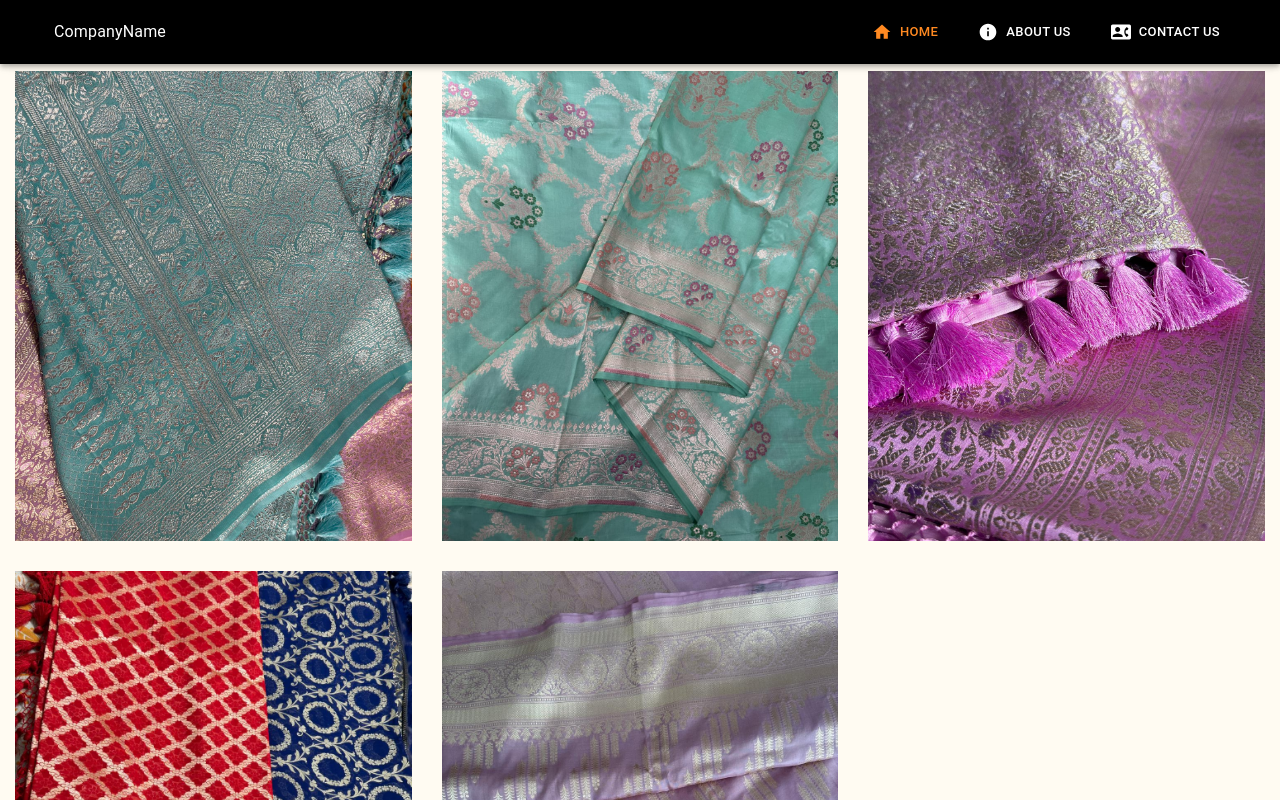
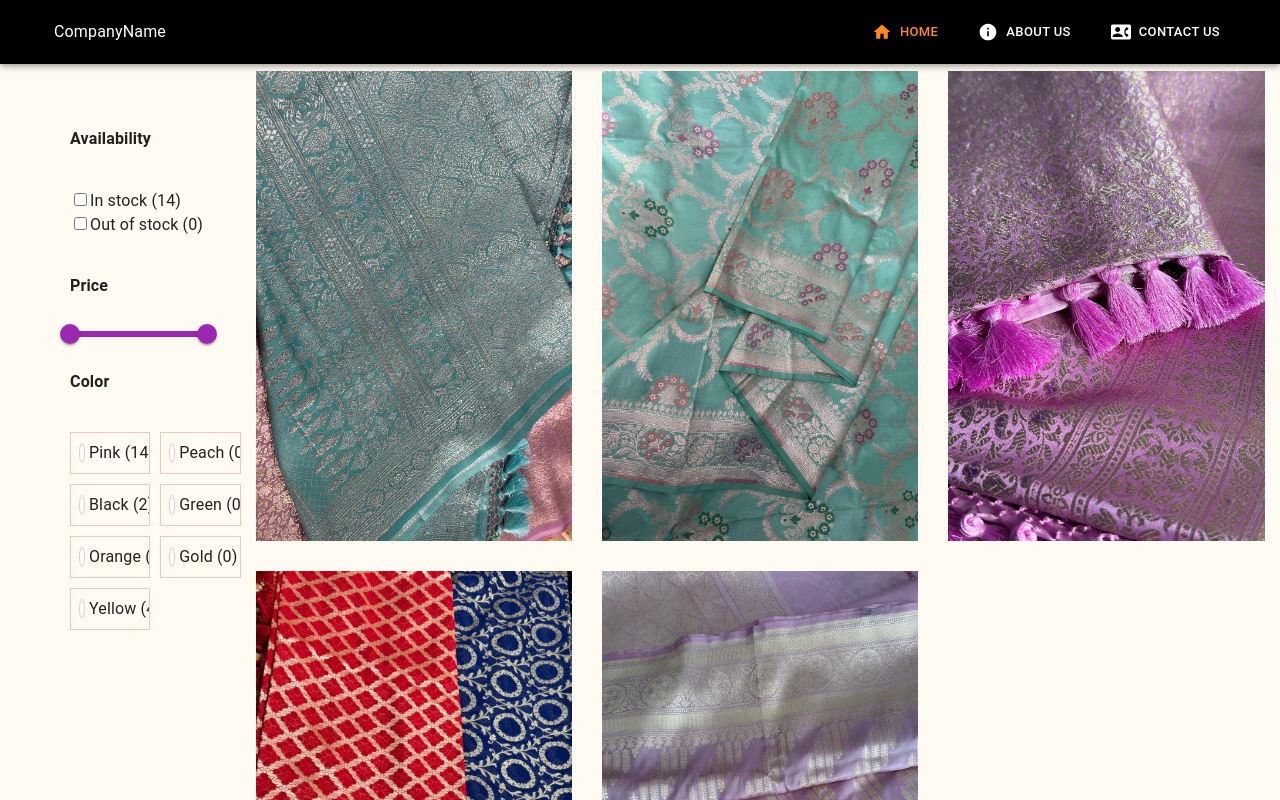
Before and after one commit to YeshwanthReddy26/VM-Couture-UI, a React (Create React App) app: page / in a window 1280 px wide. Shown: the top 800 px of the page. Built offline with nearby package versions, Linux system fonts and the light colour scheme.

Commit message:
Feat: Applying filters

```diff
--- a/src/Pages/Home.js
+++ b/src/Pages/Home.js
@@ -3,18 +3,111 @@ import React from 'react';
 import { homePageItemsData } from '../Utils/Constants';
 import { useNavigate } from "react-router-dom";
 import { replaceSpaceWithHyphen } from '../Utils/BaseUtils';
+import Slider from '@mui/material/Slider';
 import '../css/Home.css'
+
+const minDistance = 10;
 
 const Home = () => {
   const navigate = useNavigate();
+  const [priceRangeValue, setPriceRangeValue] = React.useState([0, 30000]);
+
+  function valuetext(value) {
+    return `${value}°C`;
+  }
 
   const handleHomePageCollectionClick = (item) => {
     navigate(replaceSpaceWithHyphen(item.text));
   };
 
+  const handlePriceRangeChange = (event, newValue, activeThumb) => {
+    if (!Array.isArray(newValue)) {
+      return;
+    }
+
+    if (newValue[1] - newValue[0] < minDistance) {
+      if (activeThumb === 0) {
+        const clamped = Math.min(newValue[0], 100 - minDistance);
+        setPriceRangeValue([clamped, clamped + minDistance]);
+      } else {
+        const clamped = Math.max(newValue[1], minDistance);
+        setPriceRangeValue([clamped - minDistance, clamped]);
+      }
+    } else {
+      setPriceRangeValue(newValue);
+    }
+  };
+
   return (
     <>
-      <div style={{ width: '100%' }}>
+      <div style={{ width: '100%', display: 'flex', flexDirection: 'row' }}>
+        <div style={{ width: '30%', marginTop: '50px', paddingLeft: '70px' }}>
+
+          <div style={{ display: 'flex', flexDirection: 'column' }}>
+            <h4 style={{ textAlign: 'start' }}>Availability</h4>
+            <ul style={{ listStyleType: 'none', padding: '0px' }}>
+              <li style={{ textAlign: 'start' }}>
+                <input type="checkbox" />
+                <label>In stock <span>(14)</span></label>
+              </li>
+              <li style={{ textAlign: 'start' }}>
+                <input type="checkbox" />
+                <label>Out of stock <span>(0)</span></label>
+              </li>
+            </ul>
+          </div>
+
+          <div style={{ display: 'flex', flexDirection: 'column' }}>
+            <h4 style={{ textAlign: 'start' }}>Price</h4>
+            <Slider
+              getAriaLabel={() => 'Minimum distance shift'}
+              value={priceRangeValue}
+              onChange={handlePriceRangeChange}
+              valueLabelDisplay="auto"
+              getAriaValueText={valuetext}
+              disableSwap
+              color="secondary"
+              max="30000"
+              sx={{ width: "80%" }}
+            />
+          </div>
+
+          <div style={{ display: 'flex', flexDirection: 'column' }}>
+            <h4 style={{ textAlign: 'start' }}>Color</h4>
+            <ul className="all-colors-filter">
+              <li className='color-filter'>
+                <span className='color-circle' style={{ backgroundColor: 'pink' }}></span>
+                <label className='color-label'>Pink <span>(14)</span></label>
+              </li>
+              <li className='color-filter'>
+                <span className='color-circle' style={{ backgroundColor: 'peachpuff' }}></span>
+                <label className='color-label'>Peach <span>(0)</span></label>
+              </li>
+              <li className='color-filter'>
+                <span className='color-circle' style={{ backgroundColor: 'black' }}></span>
+                <label className='color-label'>Black <span>(2)</span></label>
+              </li>
+              <li className='color-filter'>
+                <span className='color-circle' style={{ backgroundColor: 'green' }}></span>
+                <label className='color-label'>Green <span>(0)</span></label>
+              </li>
+              <li className='color-filter'>
+                <span className='color-circle' style={{ backgroundColor: 'orange' }}></span>
+                <label className='color-label'>Orange <span>(1)</span></label>
+              </li>
+              <li className='color-filter'>
+                <span className='color-circle' style={{ backgroundColor: 'gold' }}></span>
+                <label className='color-label'>Gold <span>(0)</span></label>
+              </li>
+              <li className='color-filter'>
+                <span className='color-circle' style={{ backgroundColor: 'yellow' }}></span>
+                <label className='color-label'>Yellow <span>(4)</span></label>
+              </li>
+            </ul>
+          </div>
+
+        </div>
+
         <div style={{ display: 'flex', flexWrap: 'wrap' }}>
           {homePageItemsData.map((item, index) => (
             <div className="home-page-image-container" key={index}>
--- a/src/css/Home.css
+++ b/src/css/Home.css
@@ -10,6 +10,7 @@
     overflow: hidden;
     width: 33.33%;
 }
+
 .home-page-image {
     display: block;
     height: 500px;
@@ -19,13 +20,51 @@
     padding: 15px;
 }
 
-@media (max-width: 1000px){
+.all-colors-filter {
+    display: grid;
+    grid-template-columns: repeat(2, 1fr);
+    grid-gap: 0px 10px;
+    align-items: start;
+    word-break: break-word;
+    list-style-type: none;
+    padding: 0px;
+}
+
+.color-circle {
+    border: 2px solid white;
+    border-radius: 50%;
+    box-shadow: rgb(239, 199, 190) 0px 0px 0px 1px;
+    height: 18px;
+    width: 18px;
+    margin: 0px 5px 0px 3px;
+}
+
+.color-filter {
+    margin-bottom: 10px !important;
+    padding: 8px 6px 8px;
+    border: 1px solid #efc7be;
+    width: 100%;
+    white-space: nowrap;
+    overflow: hidden;
+    text-overflow: ellipsis;
+    display: flex;
+    flex-direction: row;
+    align-items: center;
+    cursor: pointer;
+}
+
+.color-label {
+    cursor: pointer;
+}
+
+@media (max-width: 1000px) {
     .home-page-image-container {
         position: relative;
         display: inline-block;
         overflow: hidden;
         width: 50%;
     }
+
     .home-page-image {
         display: block;
         height: 450px;
@@ -35,13 +74,14 @@
     }
 }
 
-@media (max-width: 600px){
+@media (max-width: 600px) {
     .home-page-image-container {
         position: relative;
         display: inline-block;
         overflow: hidden;
         width: 100%;
     }
+
     .home-page-image {
         display: block;
         height: 600px;
@@ -51,7 +91,7 @@
     }
 }
 
-@media (max-width: 450px){
+@media (max-width: 450px) {
     .home-page-image {
         height: 450px;
     }
```
